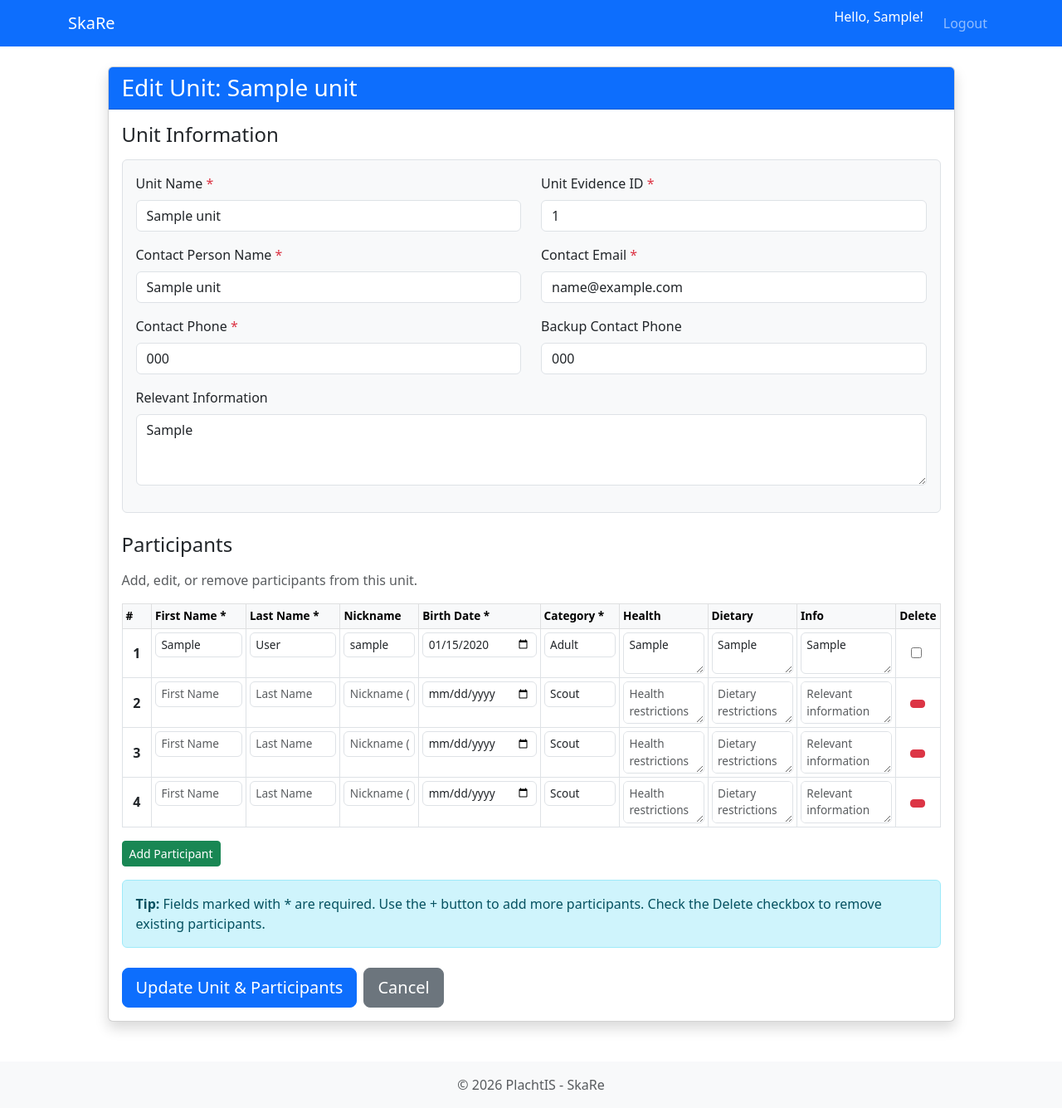
After one commit to ciakval/plachtis, a Django app: page /units/1/edit/ in a window 1280 px wide. The commit adds this page. Shown: the whole page at 83% size. Run offline with Django 5.2, Linux system fonts and the light colour scheme; a user stored in the database is signed in; tables that the repository leaves empty hold one stand-in row (values such as "Sample post").

Commit message:
add support for editing Units

```diff
--- /dev/null
+++ b/SkaRe/templates/SkaRe/edit_unit_with_participants.html
@@ -0,0 +1,366 @@
+{% extends 'SkaRe/base.html' %}
+
+{% block title %}Edit Unit - SkaRe{% endblock %}
+
+{% block content %}
+<div class="row justify-content-center">
+    <div class="col-md-11">
+        <div class="card shadow">
+            <div class="card-header bg-primary text-white">
+                <h3 class="mb-0">Edit Unit: {{ unit.unit_name }}</h3>
+            </div>
+            <div class="card-body">
+                <form method="post" id="unit-form">
+                    {% csrf_token %}
+
+                    <h4 class="mb-3">Unit Information</h4>
+                    <div class="border rounded p-3 mb-4 bg-light">
+                        <div class="row">
+                            <div class="col-md-6 mb-3">
+                                <label for="{{ unit_form.unit_name.id_for_label }}" class="form-label">Unit Name <span class="text-danger">*</span></label>
+                                {{ unit_form.unit_name }}
+                                {% if unit_form.unit_name.errors %}
+                                    <div class="text-danger">{{ unit_form.unit_name.errors }}</div>
+                                {% endif %}
+                            </div>
+
+                            <div class="col-md-6 mb-3">
+                                <label for="{{ unit_form.unit_evidence_id.id_for_label }}" class="form-label">Unit Evidence ID <span class="text-danger">*</span></label>
+                                {{ unit_form.unit_evidence_id }}
+                                {% if unit_form.unit_evidence_id.errors %}
+                                    <div class="text-danger">{{ unit_form.unit_evidence_id.errors }}</div>
+                                {% endif %}
+                            </div>
+                        </div>
+
+                        <div class="row">
+                            <div class="col-md-6 mb-3">
+                                <label for="{{ unit_form.contact_person_name.id_for_label }}" class="form-label">Contact Person Name <span class="text-danger">*</span></label>
+                                {{ unit_form.contact_person_name }}
+                                {% if unit_form.contact_person_name.errors %}
+                                    <div class="text-danger">{{ unit_form.contact_person_name.errors }}</div>
+                                {% endif %}
+                            </div>
+
+                            <div class="col-md-6 mb-3">
+                                <label for="{{ unit_form.contact_email.id_for_label }}" class="form-label">Contact Email <span class="text-danger">*</span></label>
+                                {{ unit_form.contact_email }}
+                                {% if unit_form.contact_email.errors %}
+                                    <div class="text-danger">{{ unit_form.contact_email.errors }}</div>
+                                {% endif %}
+                            </div>
+                        </div>
+
+                        <div class="row">
+                            <div class="col-md-6 mb-3">
+                                <label for="{{ unit_form.contact_phone.id_for_label }}" class="form-label">Contact Phone <span class="text-danger">*</span></label>
+                                {{ unit_form.contact_phone }}
+                                {% if unit_form.contact_phone.errors %}
+                                    <div class="text-danger">{{ unit_form.contact_phone.errors }}</div>
+                                {% endif %}
+                            </div>
+
+                            <div class="col-md-6 mb-3">
+                                <label for="{{ unit_form.backup_contact_phone.id_for_label }}" class="form-label">Backup Contact Phone</label>
+                                {{ unit_form.backup_contact_phone }}
+                                {% if unit_form.backup_contact_phone.errors %}
+                                    <div class="text-danger">{{ unit_form.backup_contact_phone.errors }}</div>
+                                {% endif %}
+                            </div>
+                        </div>
+
+                        <div class="mb-3">
+                            <label for="{{ unit_form.relevant_information.id_for_label }}" class="form-label">Relevant Information</label>
+                            {{ unit_form.relevant_information }}
+                            {% if unit_form.relevant_information.errors %}
+                                <div class="text-danger">{{ unit_form.relevant_information.errors }}</div>
+                            {% endif %}
+                        </div>
+                    </div>
+
+                    <h4 class="mb-3">Participants</h4>
+                    <p class="text-muted mb-3">Add, edit, or remove participants from this unit.</p>
+
+                    {{ participant_formset.management_form }}
+
+                    <div class="table-responsive">
+                        <table class="table table-bordered table-hover table-sm" id="participant-table">
+                            <thead class="table-light">
+                                <tr>
+                                    <th style="width: 4%">#</th>
+                                    <th style="width: 12%">First Name *</th>
+                                    <th style="width: 12%">Last Name *</th>
+                                    <th style="width: 10%">Nickname</th>
+                                    <th style="width: 10%">Birth Date *</th>
+                                    <th style="width: 10%">Category *</th>
+                                    <th style="width: 12%">Health</th>
+                                    <th style="width: 12%">Dietary</th>
+                                    <th style="width: 14%">Info</th>
+                                    <th style="width: 4%">Delete</th>
+                                </tr>
+                            </thead>
+                            <tbody id="participant-forms">
+                                {% for form in participant_formset %}
+                                <tr class="participant-form" data-form-index="{{ forloop.counter0 }}">
+                                    <td class="text-center align-middle">
+                                        <strong class="participant-number">{{ forloop.counter }}</strong>
+                                    </td>
+                                    <td>
+                                        {{ form.first_name }}
+                                        {% if form.first_name.errors %}
+                                            <div class="text-danger small">{{ form.first_name.errors }}</div>
+                                        {% endif %}
+                                    </td>
+                                    <td>
+                                        {{ form.last_name }}
+                                        {% if form.last_name.errors %}
+                                            <div class="text-danger small">{{ form.last_name.errors }}</div>
+                                        {% endif %}
+                                    </td>
+                                    <td>
+                                        {{ form.nickname }}
+                                        {% if form.nickname.errors %}
+                                            <div class="text-danger small">{{ form.nickname.errors }}</div>
+                                        {% endif %}
+                                    </td>
+                                    <td>
+                                        {{ form.date_of_birth }}
+                                        {% if form.date_of_birth.errors %}
+                                            <div class="text-danger small">{{ form.date_of_birth.errors }}</div>
+                                        {% endif %}
+                                    </td>
+                                    <td>
+                                        {{ form.category }}
+                                        {% if form.category.errors %}
+                                            <div class="text-danger small">{{ form.category.errors }}</div>
+                                        {% endif %}
+                                    </td>
+                                    <td>
+                                        {{ form.health_restrictions }}
+                                        {% if form.health_restrictions.errors %}
+                                            <div class="text-danger small">{{ form.health_restrictions.errors }}</div>
+                                        {% endif %}
+                                    </td>
+                                    <td>
+                                        {{ form.dietary_restrictions }}
+                                        {% if form.dietary_restrictions.errors %}
+                                            <div class="text-danger small">{{ form.dietary_restrictions.errors }}</div>
+                                        {% endif %}
+                                    </td>
+                                    <td>
+                                        {{ form.relevant_information }}
+                                        {% if form.relevant_information.errors %}
+                                            <div class="text-danger small">{{ form.relevant_information.errors }}</div>
+                                        {% endif %}
+                                    </td>
+                                    <td class="text-center align-middle">
+                                        {% if form.instance.pk %}
+                                            {{ form.DELETE }}
+                                            <label for="{{ form.DELETE.id_for_label }}" class="form-check-label">
+                                                <i class="bi bi-trash text-danger"></i>
+                                            </label>
+                                        {% else %}
+                                            <button type="button" class="btn btn-danger btn-sm remove-form-btn" title="Remove participant">
+                                                <i class="bi bi-dash-circle"></i>
+                                            </button>
+                                        {% endif %}
+                                        {{ form.id }}
+                                    </td>
+                                </tr>
+                                {% endfor %}
+                            </tbody>
+                        </table>
+                    </div>
+
+                    <div class="mb-3">
+                        <button type="button" id="add-participant" class="btn btn-success btn-sm">
+                            <i class="bi bi-plus-circle"></i> Add Participant
+                        </button>
+                    </div>
+
+                    <div class="alert alert-info">
+                        <strong>Tip:</strong> Fields marked with * are required. Use the + button to add more participants. Check the Delete checkbox to remove existing participants.
+                    </div>
+
+                    <div class="d-flex gap-2 mt-4">
+                        <button type="submit" class="btn btn-primary btn-lg">
+                            <i class="bi bi-check-circle"></i> Update Unit & Participants
+                        </button>
+                        <a href="{% url 'SkaRe:unit_list' %}" class="btn btn-secondary btn-lg">Cancel</a>
+                    </div>
+                </form>
+            </div>
+        </div>
+    </div>
+</div>
+
+<style>
+.participant-form input[type="text"],
+.participant-form input[type="date"],
+.participant-form textarea,
+.participant-form select {
+    border: 1px solid #dee2e6;
+    padding: 0.25rem 0.4rem;
+    font-size: 0.85rem;
+    width: 100%;
+}
+.participant-form textarea {
+    min-height: 50px;
+    resize: vertical;
+}
+#participant-table tbody tr:hover {
+    background-color: #f8f9fa;
+}
+.remove-form-btn {
+    padding: 0.25rem 0.5rem;
+}
+#participant-table th {
+    font-size: 0.85rem;
+    white-space: nowrap;
+}
+.participant-form input[type="checkbox"] {
+    width: auto;
+}
+</style>
+
+<script>
+document.addEventListener('DOMContentLoaded', function() {
+    const participantFormsContainer = document.getElementById('participant-forms');
+    const totalFormsInput = document.getElementById('id_participants-TOTAL_FORMS');
+    const addButton = document.getElementById('add-participant');
+
+    let formCount = parseInt(totalFormsInput.value);
+
+    // Function to update participant numbers
+    function updateParticipantNumbers() {
+        const forms = participantFormsContainer.querySelectorAll('.participant-form');
+        forms.forEach((form, index) => {
+            const numberSpan = form.querySelector('.participant-number');
+            if (numberSpan) {
+                numberSpan.textContent = index + 1;
+            }
+        });
+    }
+
+    // Function to clone and add a new form
+    function addForm() {
+        const emptyForm = participantFormsContainer.querySelector('.participant-form:first-child');
+        if (!emptyForm) return;
+
+        const newForm = emptyForm.cloneNode(true);
+
+        // Update form index in all fields
+        const formIndex = formCount;
+        newForm.setAttribute('data-form-index', formIndex);
+
+        // Clear all input values
+        newForm.querySelectorAll('input[type="text"], input[type="date"], textarea, select').forEach(input => {
+            input.value = '';
+            // Update name and id attributes
+            const name = input.getAttribute('name');
+            const id = input.getAttribute('id');
+            if (name) {
+                input.setAttribute('name', name.replace(/participants-\d+/, `participants-${formIndex}`));
+            }
+            if (id) {
+                input.setAttribute('id', id.replace(/id_participants-\d+/, `id_participants-${formIndex}`));
+            }
+        });
+
+        // Update hidden fields (id field) and checkboxes
+        newForm.querySelectorAll('input[type="hidden"], input[type="checkbox"]').forEach(input => {
+            const name = input.getAttribute('name');
+            const id = input.getAttribute('id');
+            if (name && name.includes('participants-')) {
+                input.setAttribute('name', name.replace(/participants-\d+/, `participants-${formIndex}`));
+            }
+            if (id && id.includes('id_participants-')) {
+                input.setAttribute('id', id.replace(/id_participants-\d+/, `id_participants-${formIndex}`));
+            }
+            if (input.type === 'checkbox') {
+                input.checked = false;
+            } else if (!name || !name.includes('-id')) {
+                input.value = '';
+            }
+        });
+
+        // Update labels
+        newForm.querySelectorAll('label').forEach(label => {
+            const forAttr = label.getAttribute('for');
+            if (forAttr && forAttr.includes('id_participants-')) {
+                label.setAttribute('for', forAttr.replace(/id_participants-\d+/, `id_participants-${formIndex}`));
+            }
+        });
+
+        // Remove delete checkbox UI for new forms and show remove button
+        const deleteCell = newForm.querySelector('td:last-child');
+        if (deleteCell) {
+            deleteCell.innerHTML = `
+                <button type="button" class="btn btn-danger btn-sm remove-form-btn" title="Remove participant">
+                    <i class="bi bi-dash-circle"></i>
+                </button>
+            `;
+        }
+
+        // Clear error messages
+        newForm.querySelectorAll('.text-danger').forEach(error => error.remove());
+
+        participantFormsContainer.appendChild(newForm);
+        formCount++;
+        totalFormsInput.value = formCount;
+        updateParticipantNumbers();
+    }
+
+    // Function to remove a specific form
+    function removeSpecificForm(formElement) {
+        const forms = participantFormsContainer.querySelectorAll('.participant-form');
+        if (forms.length > 1) {
+            formElement.remove();
+            formCount--;
+            totalFormsInput.value = formCount;
+
+            // Re-index all remaining forms
+            const remainingForms = participantFormsContainer.querySelectorAll('.participant-form');
+            remainingForms.forEach((form, index) => {
+                form.setAttribute('data-form-index', index);
+
+                // Update all input, textarea, and select names and ids
+                form.querySelectorAll('input, textarea, select').forEach(input => {
+                    const name = input.getAttribute('name');
+                    const id = input.getAttribute('id');
+                    if (name && name.includes('participants-')) {
+                        input.setAttribute('name', name.replace(/participants-\d+/, `participants-${index}`));
+                    }
+                    if (id && id.includes('id_participants-')) {
+                        input.setAttribute('id', id.replace(/id_participants-\d+/, `id_participants-${index}`));
+                    }
+                });
+
+                // Update labels
+                form.querySelectorAll('label').forEach(label => {
+                    const forAttr = label.getAttribute('for');
+                    if (forAttr && forAttr.includes('id_participants-')) {
+                        label.setAttribute('for', forAttr.replace(/id_participants-\d+/, `id_participants-${index}`));
+                    }
+                });
+            });
+
+            updateParticipantNumbers();
+        } else {
+            alert('You must keep at least one participant row.');
+        }
+    }
+
+    // Event listeners
+    addButton.addEventListener('click', addForm);
+
+    // Event delegation for remove buttons on individual forms
+    participantFormsContainer.addEventListener('click', function(e) {
+        if (e.target.closest('.remove-form-btn')) {
+            const form = e.target.closest('.participant-form');
+            removeSpecificForm(form);
+        }
+    });
+});
+</script>
+{% endblock %}
--- a/SkaRe/templates/SkaRe/unit_list.html
+++ b/SkaRe/templates/SkaRe/unit_list.html
@@ -45,6 +45,11 @@
                             Created: {{ unit.created_at|date:"M d, Y" }}
                         </small>
                     </div>
+                    <div>
+                        <a href="{% url 'SkaRe:edit_unit' unit.id %}" class="btn btn-sm btn-primary">
+                            <i class="bi bi-pencil"></i> Edit
+                        </a>
+                    </div>
                 </div>
             </div>
         </div>
--- a/SkaRe/urls.py
+++ b/SkaRe/urls.py
@@ -12,5 +12,6 @@ urlpatterns = [
     # Unit and Participant management
     path('units/', views.unit_list, name='unit_list'),
     path('units/create/', views.create_unit_with_participants, name='create_unit'),
+    path('units/<int:unit_id>/edit/', views.edit_unit_with_participants, name='edit_unit'),
     path('participants/', views.participant_list, name='participant_list'),
 ]
--- a/SkaRe/views.py
+++ b/SkaRe/views.py
@@ -1,4 +1,4 @@
-from django.shortcuts import render, redirect
+from django.shortcuts import render, redirect, get_object_or_404
 from django.contrib.auth import login, authenticate, logout
 from django.contrib.auth.forms import AuthenticationForm
 from django.contrib.auth.decorators import login_required
@@ -110,3 +110,36 @@ def participant_list(request):
     """
     participants = Participant.objects.all().select_related('unit').order_by('-created_at')
     return render(request, 'SkaRe/participant_list.html', {'participants': participants})
+
+
+@login_required
+def edit_unit_with_participants(request, unit_id):
+    """
+    View to edit a unit with its participants.
+    """
+    unit = get_object_or_404(Unit, id=unit_id)
+
+    if request.method == 'POST':
+        unit_form = UnitForm(request.POST, instance=unit)
+
+        if unit_form.is_valid():
+            unit = unit_form.save()
+            participant_formset = ParticipantFormSet(request.POST, instance=unit)
+
+            if participant_formset.is_valid():
+                participant_formset.save()
+                messages.success(request, f'Unit "{unit.unit_name}" updated successfully!')
+                return redirect('SkaRe:unit_list')
+            else:
+                messages.error(request, 'Please correct the errors in the participant forms.')
+        else:
+            participant_formset = ParticipantFormSet(request.POST, instance=unit)
+    else:
+        unit_form = UnitForm(instance=unit)
+        participant_formset = ParticipantFormSet(instance=unit)
+
+    return render(request, 'SkaRe/edit_unit_with_participants.html', {
+        'unit_form': unit_form,
+        'participant_formset': participant_formset,
+        'unit': unit,
+    })
```
